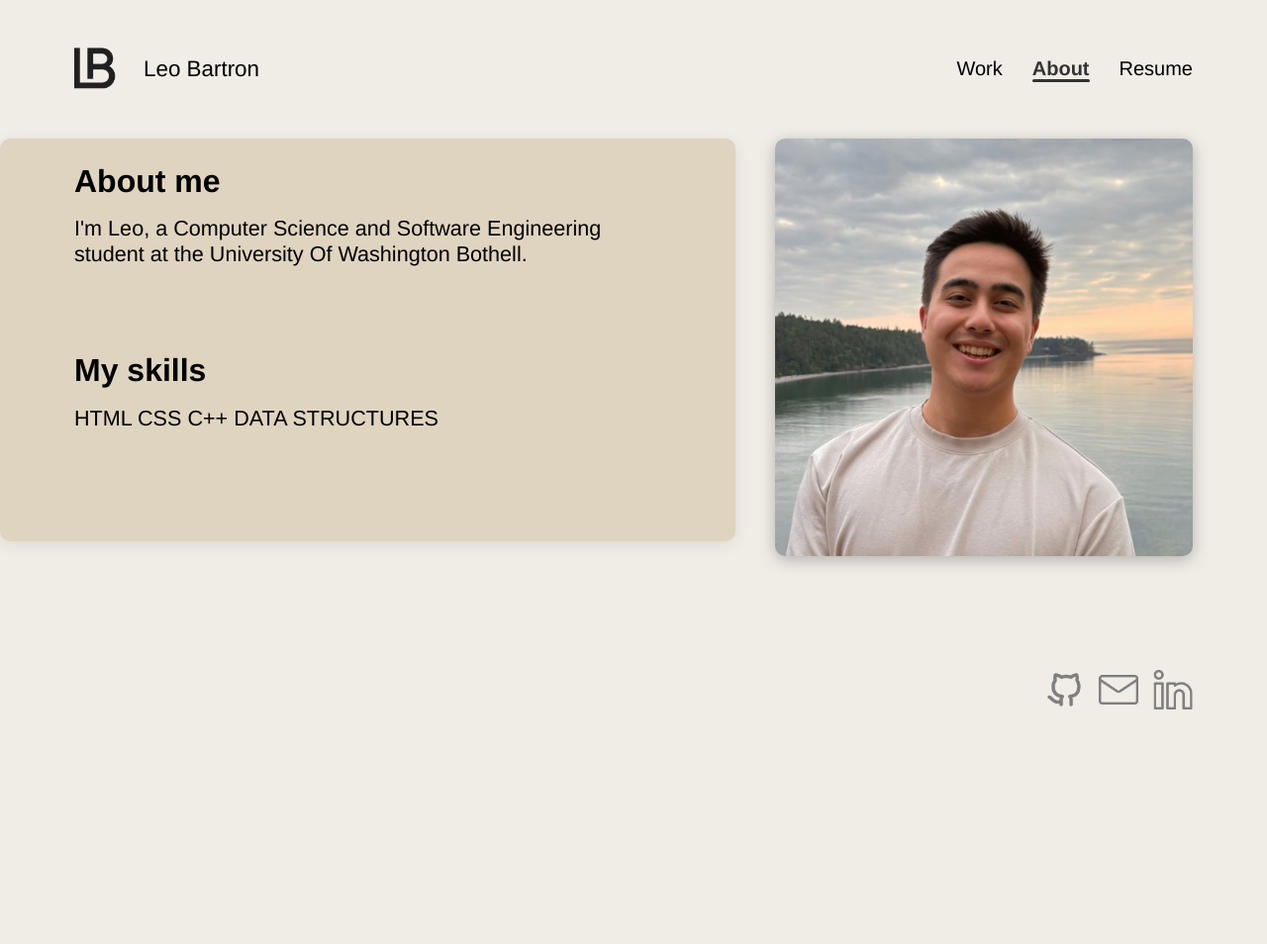
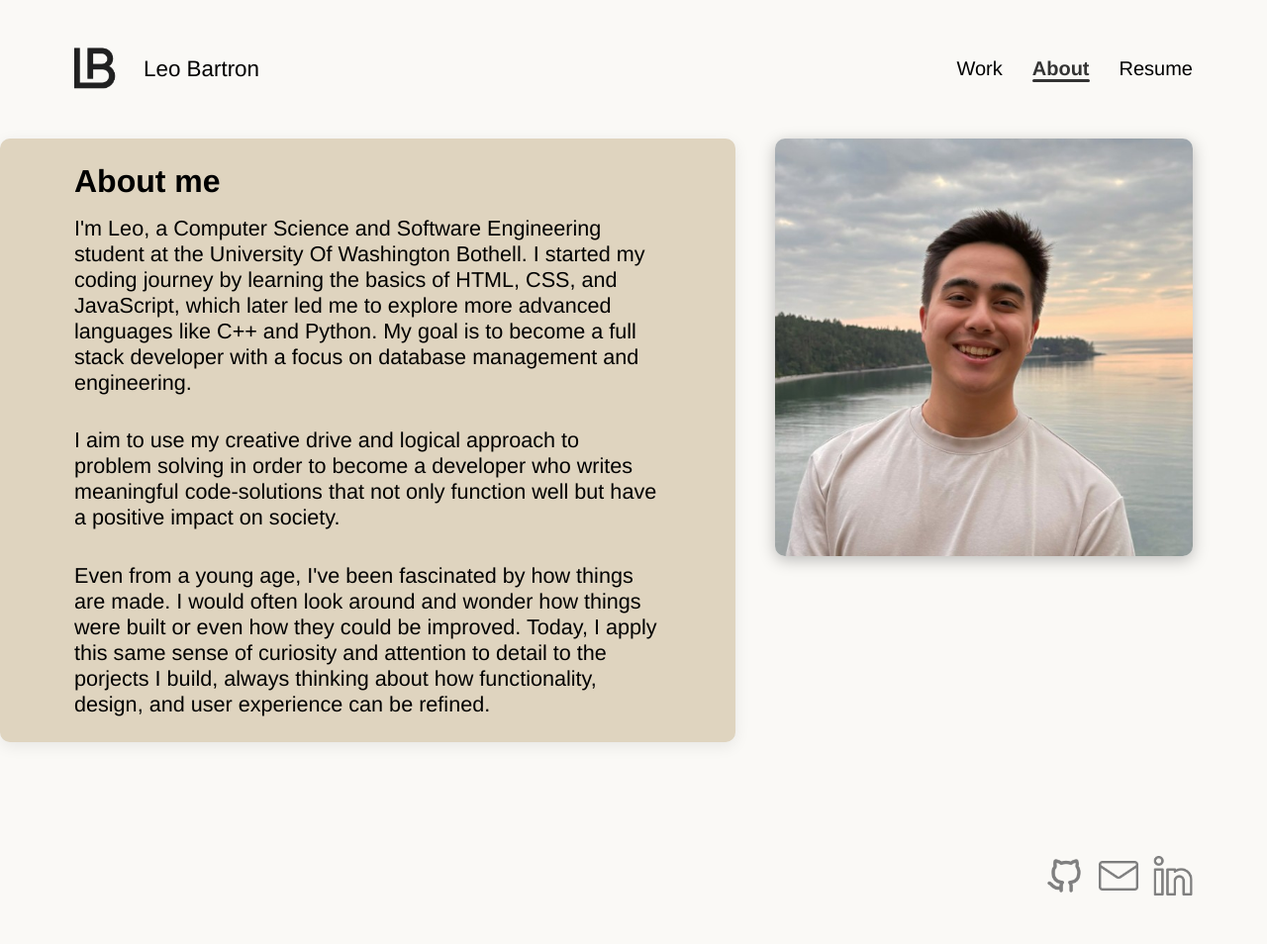
Before and after one commit to lbartron/Personal-Website, a Flask app: page /about in a window 1280 px wide. Shown: the whole page at 99% size. Before the commit the page ends 717 px from the top, so only its background shows below. Run offline with Flask 3, Linux system fonts and the light colour scheme.

Commit message:
Updated About Me Text and Styling

```diff
--- a/src/static/styles.css
+++ b/src/static/styles.css
@@ -5,7 +5,7 @@
 }
 
 body {
-    background: #f0ece6;
+    background: #faf9f6;
 }
 
 
@@ -100,7 +100,11 @@ p {
 .about-text p{
     font-family: "Helvetica Neue", Helvetica, Arial, sans-serif;
     margin-top: 0.75em;
-    margin-bottom: 4em;
+    margin-bottom: 1.5em;
+}
+
+.about-text p:last-child{
+    margin-bottom: 0;
 }
 
 .about-photo{
--- a/src/templates/about.html
+++ b/src/templates/about.html
@@ -10,14 +10,20 @@
             </h2>
             <p>
                 I'm Leo, a Computer Science and Software Engineering student at the University
-                Of Washington Bothell.
+                Of Washington Bothell. I started my coding journey by learning the basics of
+                HTML, CSS, and JavaScript, which later led me to explore more advanced languages
+                like C++ and Python. My goal is to become a full stack developer with a focus on database management and engineering.
             </p>
-
-            <h2>
-                My skills
-            </h2>
             <p>
-                HTML CSS C++ DATA STRUCTURES
+                I aim to use my creative drive and logical approach to problem solving in order to become
+                a developer who writes meaningful code-solutions that not only function well but have a positive
+                impact on society.
+            </p>
+            <p>
+                Even from a young age, I've been fascinated by how things are made. I would often look
+                around and wonder how things were built or even how they could be improved. Today,
+                I apply this same sense of curiosity and attention to detail to the porjects I build, always
+                thinking about how functionality, design, and user experience can be refined.
             </p>
         </div>
     </div>
```
